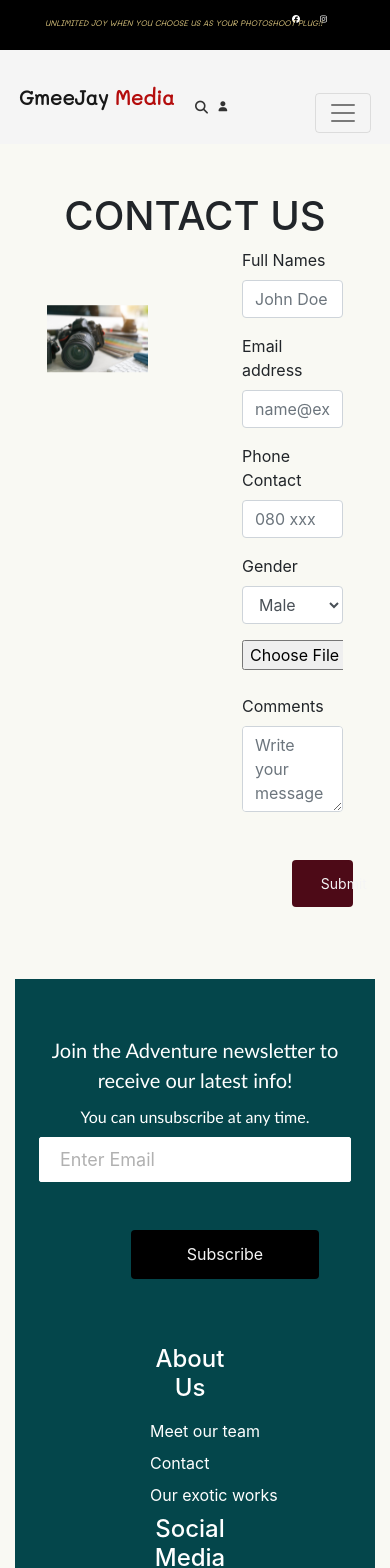
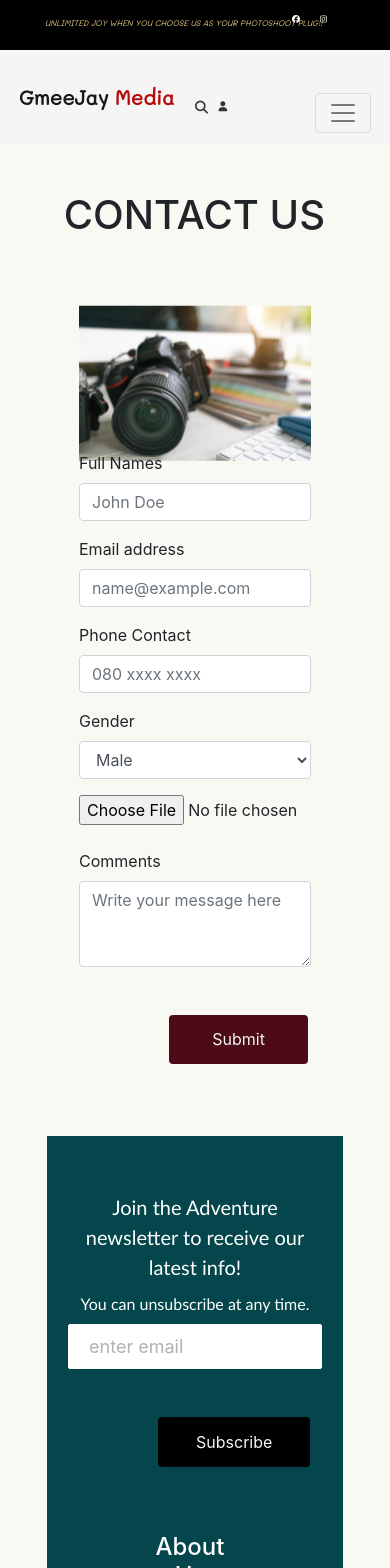
Before and after one commit to Charlestrawberry/react-photography-project, a React (Create React App) app: page /Contact in a window 390 px wide. Shown: the top 1568 px of the page. Built offline with nearby package versions, Linux system fonts and the light colour scheme.

Commit message:
adjust login form

```diff
--- a/src/Contact.js
+++ b/src/Contact.js
@@ -1,27 +1,102 @@
 import React from 'react';
-import { Row, Col } from 'react-bootstrap';
+import { Container } from 'react-bootstrap';
 import LoginForm from './components/LoginForm';
 import ContactLeft from './components/ContactLeft';
 import Footer from './components/Footer';
+import styled from 'styled-components';
+
+
+
+
+const Styles = styled.div`
+.vibrate-1 {
+	-webkit-animation: vibrate-1 0.3s linear infinite both;
+	        animation: vibrate-1 0.3s linear infinite both;
+}
+
+@-webkit-keyframes vibrate-1 {
+  0% {
+    -webkit-transform: translate(0);
+            transform: translate(0);
+  }
+  20% {
+    -webkit-transform: translate(-2px, 2px);
+            transform: translate(-2px, 2px);
+  }
+  40% {
+    -webkit-transform: translate(-2px, -2px);
+            transform: translate(-2px, -2px);
+  }
+  60% {
+    -webkit-transform: translate(2px, 2px);
+            transform: translate(2px, 2px);
+  }
+  80% {
+    -webkit-transform: translate(2px, -2px);
+            transform: translate(2px, -2px);
+  }
+  100% {
+    -webkit-transform: translate(0);
+            transform: translate(0);
+  }
+}
+@keyframes vibrate-1 {
+  0% {
+    -webkit-transform: translate(0);
+            transform: translate(0);
+  }
+  20% {
+    -webkit-transform: translate(-2px, 2px);
+            transform: translate(-2px, 2px);
+  }
+  40% {
+    -webkit-transform: translate(-2px, -2px);
+            transform: translate(-2px, -2px);
+  }
+  60% {
+    -webkit-transform: translate(2px, 2px);
+            transform: translate(2px, 2px);
+  }
+  80% {
+    -webkit-transform: translate(2px, -2px);
+            transform: translate(2px, -2px);
+  }
+  100% {
+    -webkit-transform: translate(0);
+            transform: translate(0);
+  }
+}
+
+
+container{
+    padding-right: 70px;
+}
+
+`;
+
 
 export const Contact = () => {
+
     return (
-        <>
+        <Styles>
+            <Container>
         <div className='container'>
-            <h1 className='text-center mt-5'>CONTACT US</h1>
+            <h1 className='vibrate-1  text-center mt-5'>CONTACT US</h1>
         </div>
 
         <div className='container-fluid'>
-            <Row>
-                <Col> <ContactLeft /> </Col>
-
-                <Col> <LoginForm />  </Col>
-            </Row>
+            <div className='row'>
+                <div className='col-sm-6'> <ContactLeft /> </div>
+                <br />
+                <br />
+                <div className='col-sm-6'> <LoginForm />  </div>
+            </div>
             <br></br><br></br><br></br>
             <div>
                 <Footer />
             </div>
         </div>
-        </>
+        </Container>
+        </Styles>
     )
 }
--- a/src/components/Footer.js
+++ b/src/components/Footer.js
@@ -14,8 +14,8 @@ function Footer() {
                     You can unsubscribe at any time.
                 </p>
                 <div className="input-areas">
-                    <form name="contact" type="file" method="POST" data-netlify="true">
-                        <input type='email' name='email' placeholder='Enter Email'
+                    <form action ='Received. We get back to you soon' name="contact" type="file" method="POST" data-netlify="true">
+                        <input type='email' name='email' placeholder='enter email'
                         className='footer-input'
                         />
                         <Button buttonStyle='btn--outline' className='btn-submit'>Subscribe</Button>
--- a/src/components/LoginForm.js
+++ b/src/components/LoginForm.js
@@ -11,19 +11,19 @@ const Styles = styled.div`
 .Perspective{
     width: 100%;
 }
+
+
+
 @media screen and (max-width: 1200px){
     .form{
         dispaly: block;
+
+
     }
 
 
 
-    .perspective{
-        perspective: 500px;
-        font-size: 14px;
-        margin-left:50px;
-    }
-}
+
 `;
 
 
@@ -35,8 +35,8 @@ const LoginForm = () => {
 
     return(
         <Styles>
-        <div className='container mr-5 pl-auto form'>
-        <Form name="contact" action="/Thank you/" type="file" method="POST"
+        <div className='container form'>
+        <Form name="contact" action="/Thank You! Cheers!!" type="file" method="POST"
         data-netlify="true" >
         <input type="hidden" name="form-name"  value="contact" />
 
@@ -70,11 +70,12 @@ const LoginForm = () => {
           </Form.Label>
         </Form.Group>
 
+            <div data-netlify-recaptcha></div>
             <Form.Group controlId="exampleForm.ControlTextarea1">
                 <Form.Label>Comments</Form.Label>
-                <Form.Control as="textarea" name="message" rows={3} placeholder='Write your message here' />
+                <Form.Control as="textarea" name="message" height={200} rows={3} placeholder='Write your message here' />
             </Form.Group>
-            <Button className='form-btn perspective' type="submit"
+            <Button className='form-btn perspective' type="submit" value="submit"
             style={{
                 backgroundColor: 'rgb(77, 10, 23)',
                 border: 'none',
```
Also changed, not shown: 1 other file (tests, documents, lock files or other folders).
